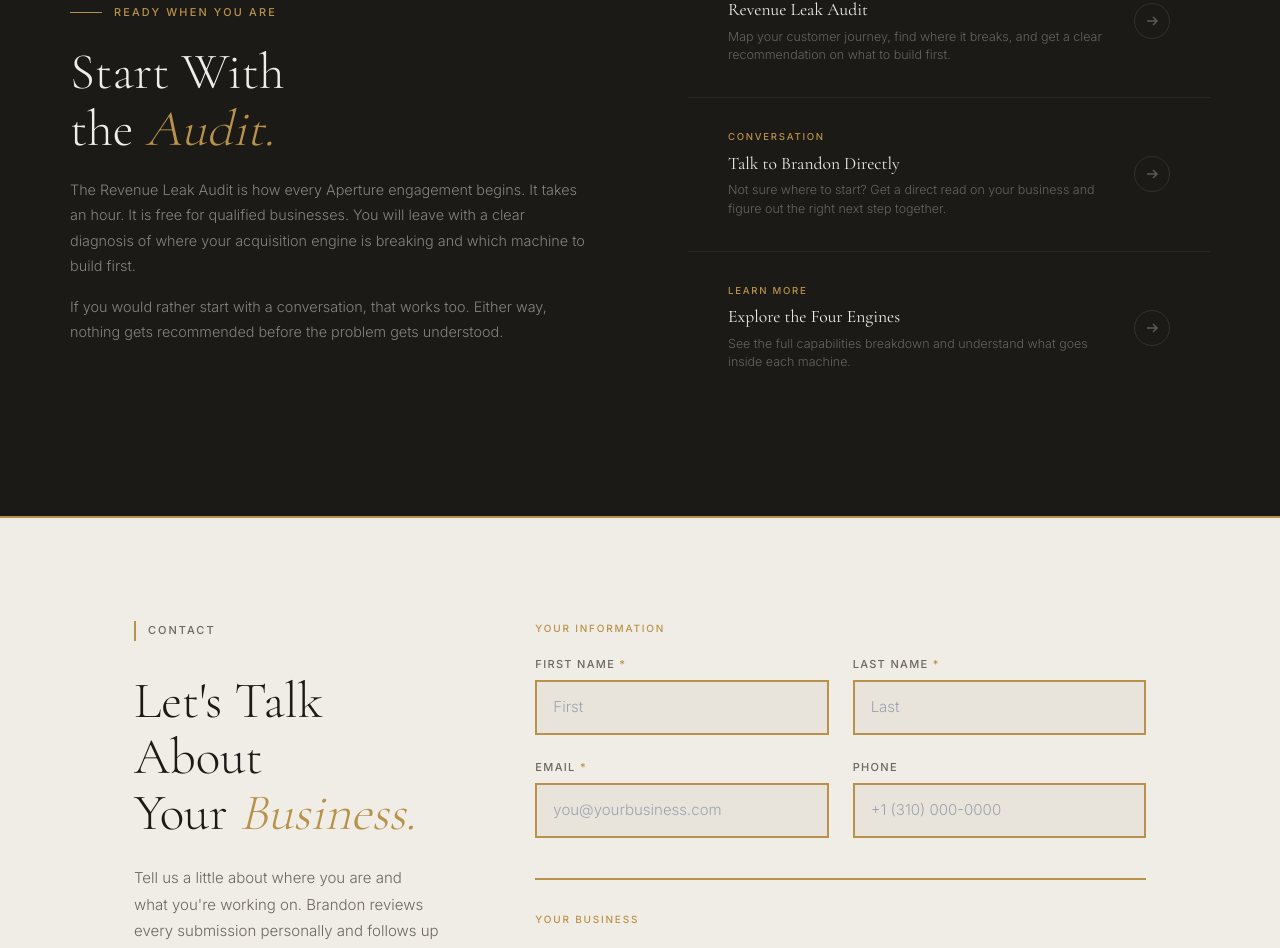
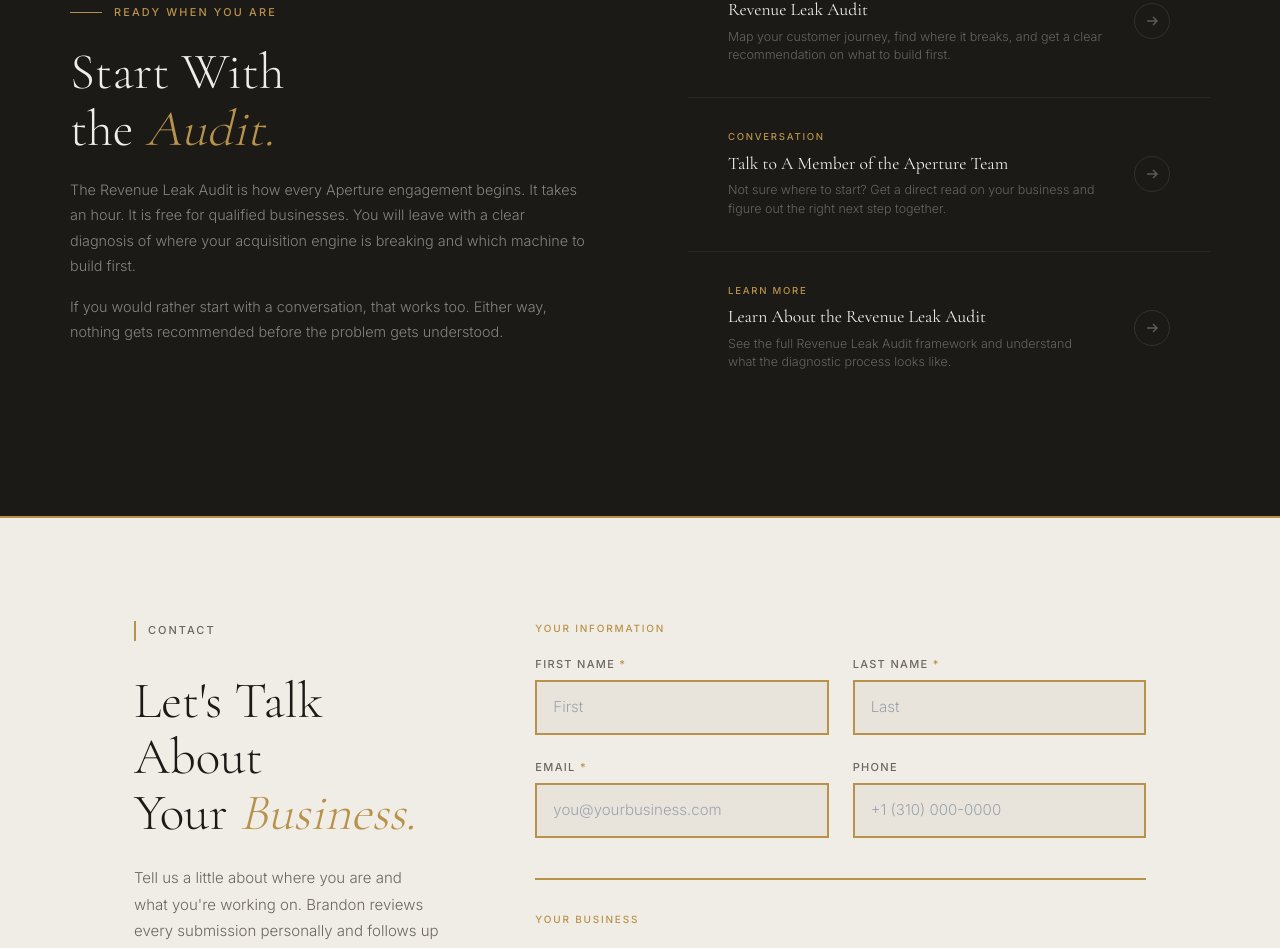
Before and after one commit to letsnavigatebmw/aperture-hospitality, a Next.js app: page /how-we-work in a window 1280 px wide. Shown: the part 5526-6474 px from the top of the page. Built offline with nearby package versions, Linux system fonts and the light colour scheme.

Commit message:
Update final CTA text and links on how-we-work page

```diff
--- a/app/how-we-work/page.tsx
+++ b/app/how-we-work/page.tsx
@@ -165,15 +165,15 @@ export default function HowWeWorkPage() {
     },
     {
       badge: 'Conversation',
-      title: 'Talk to Brandon Directly',
+      title: 'Talk to A Member of the Aperture Team',
       desc: 'Not sure where to start? Get a direct read on your business and figure out the right next step together.',
       link: '/contact'
     },
     {
       badge: 'Learn More',
-      title: 'Explore the Four Engines',
-      desc: 'See the full capabilities breakdown and understand what goes inside each machine.',
-      link: '/capabilities'
+      title: 'Learn About the Revenue Leak Audit',
+      desc: 'See the full Revenue Leak Audit framework and understand what the diagnostic process looks like.',
+      link: '/aperture-scorecard'
     }
   ]
 
```
